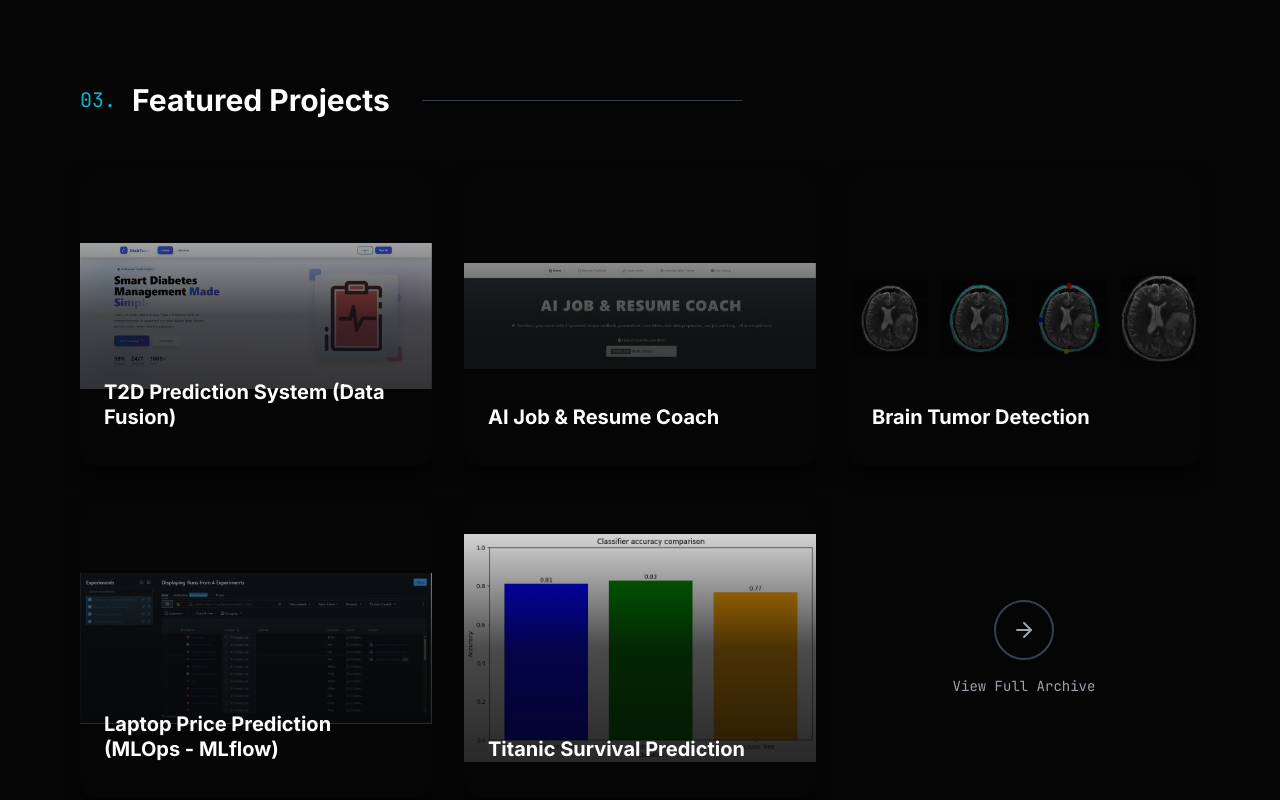
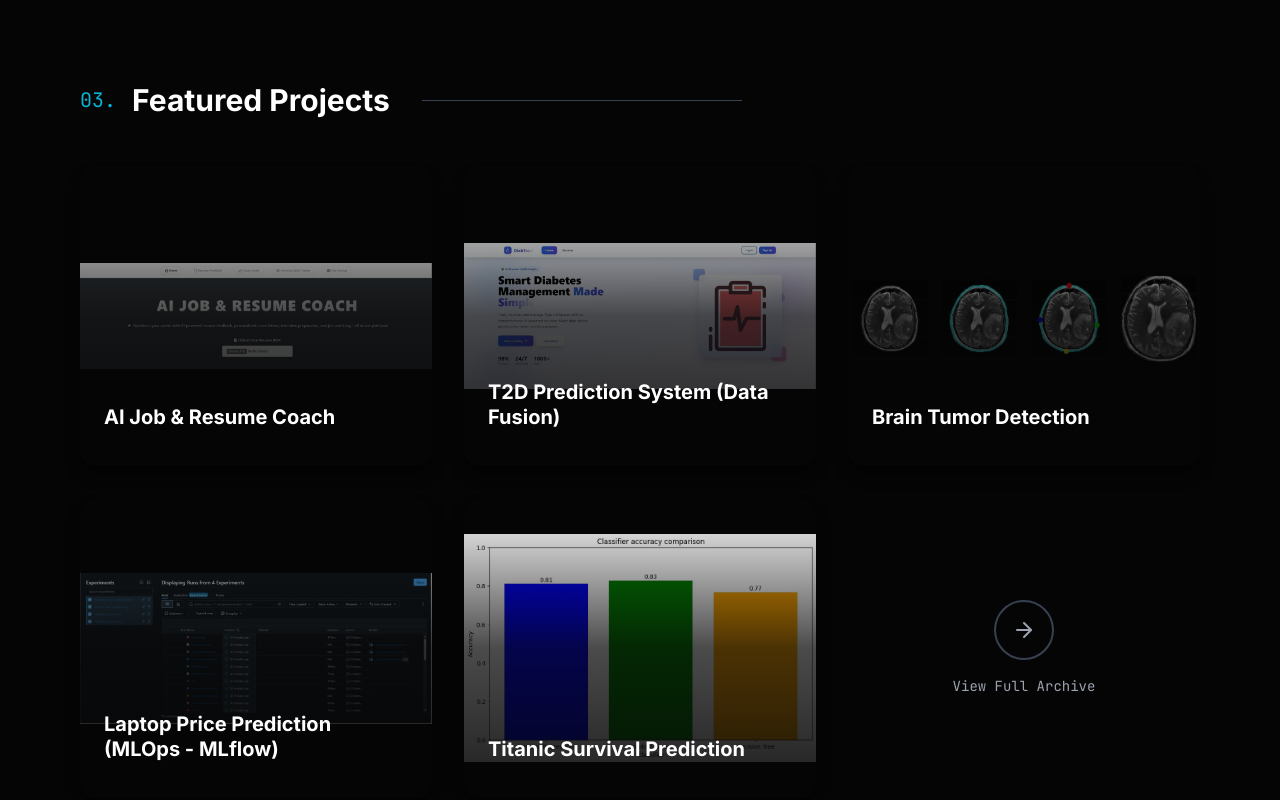
Before and after one commit to AbdullahDahabre/abdullahdahabre.github.io, a React (Vite) app: page / in a window 1280 px wide. Shown: the part 2799-3599 px from the top of the page. Built offline with nearby package versions, Linux system fonts and the light colour scheme.

Commit message:
Reorder projects and update job coach

```diff
--- a/components/Projects.tsx
+++ b/components/Projects.tsx
@@ -5,6 +5,14 @@ import { Project } from '../types';
 import Modal from './ui/Modal';
 
 const projects: Project[] = [
+  {
+    title: "AI Job & Resume Coach",
+    description: "Delivered an AI-powered career platform that analyzes resumes, generates tailored cover letters, provides interview Q&A, and recommends job search links. Built with FastAPI, Python, React, and Vite, and deployed on Vercel and Render. Leveraged Groq Llama-3 for PDF resume parsing, professional feedback scoring, and seamless API integration to help users strengthen job applications and interview readiness.",
+    tags: ["Groq Llama-3", "FastAPI", "React", "Vite"],
+    link: "https://github.com/AbdullahDahabre/AI-Job---Resume-Coach",
+    demoLink: "https://ai-job-resume-coach.vercel.app",
+    image: "/project_jobcoach.webp"
+  },
   {
     title: "T2D Prediction System (Data Fusion)",
     description: (
@@ -17,14 +25,6 @@ const projects: Project[] = [
     link: "https://github.com/AbdullahDahabre/T2D-Prediction-System--Data-Fusion-for-Enhanced-Decision-Making",
     demoLink: "https://diabtrack.vercel.app",
     image: "/project_t2d.webp"
-  },
-  {
-    title: "AI Job & Resume Coach",
-    description: "Career platform leveraging Groq Llama-3 for PDF resume parsing, scoring, and cover letter generation. Helps users strengthen applications with AI-driven insights.",
-    tags: ["Groq Llama-3", "FastAPI", "React", "Vite"],
-    link: "https://github.com/AbdullahDahabre/AI-Job---Resume-Coach",
-    demoLink: "https://ai-job-resume-coach.vercel.app",
-    image: "/project_jobcoach.webp"
   },
   {
     title: "Brain Tumor Detection",
```
